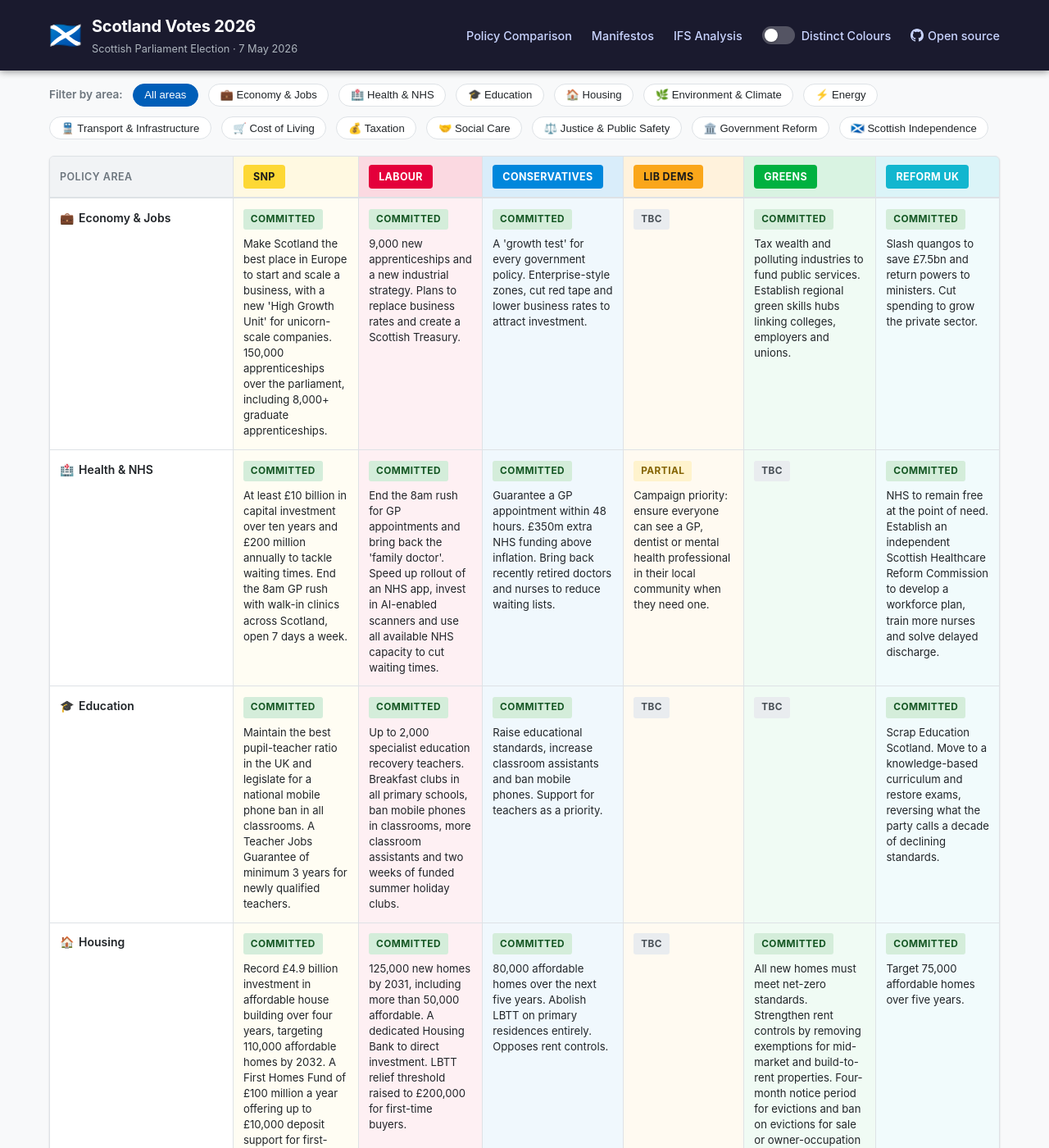
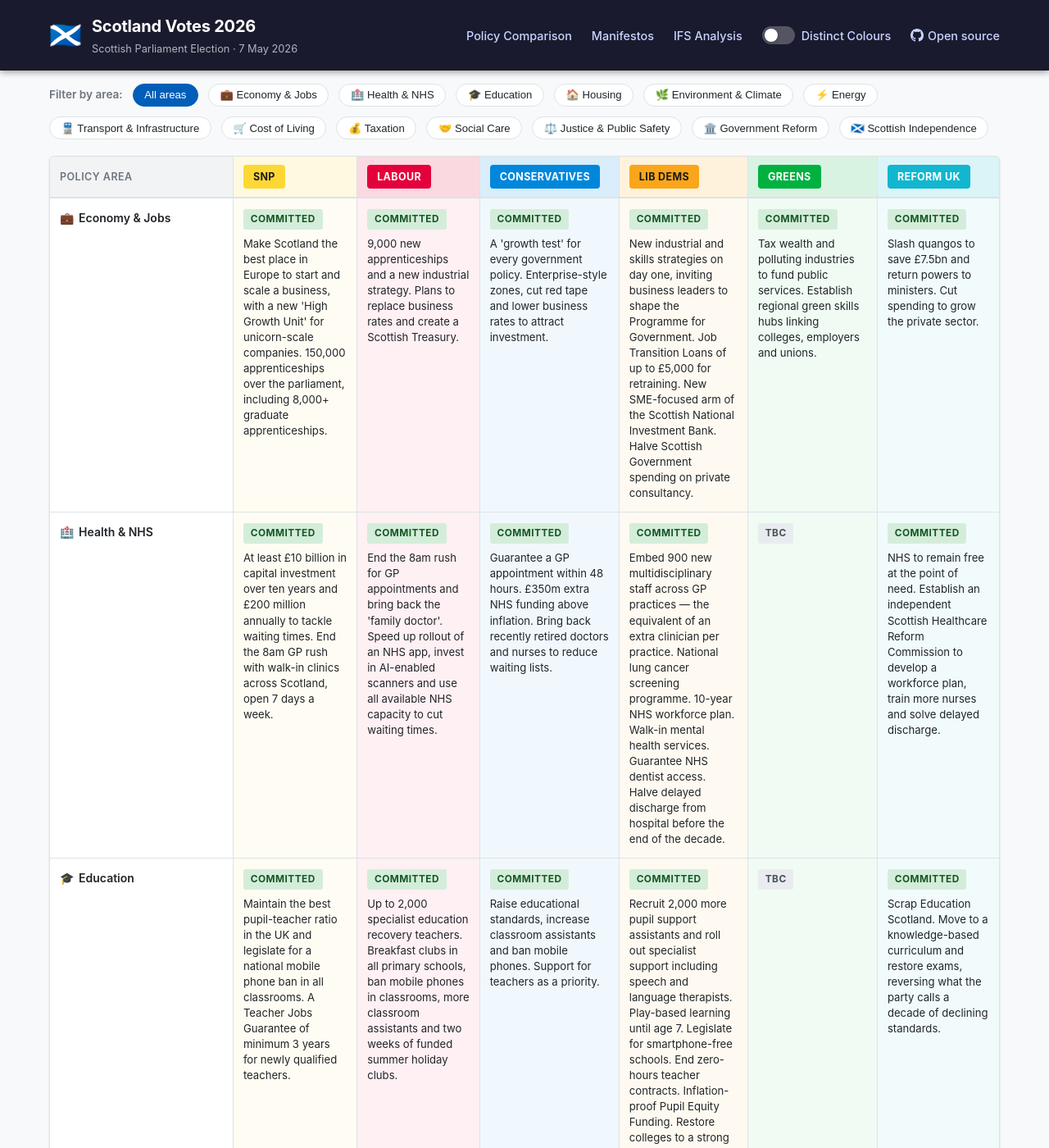
Before and after one commit to outrunthewolf/scotvote26.org, a Jekyll site: the page built from index.html, in a window 1280 px wide and 1400 px high, scrolled down 591 px. Shown: the whole window at 82% size. Built offline with Jekyll 4.4.1, drawn with Linux system fonts in a browser that asks for light colours; some of the changed text lies outside the part shown.

Commit message:
Updates for Lib Dems

```diff
--- a/_data/parties.yml
+++ b/_data/parties.yml
@@ -46,8 +46,8 @@
   colour: "#FAA61A"
   colour_rgb: "250,166,26"
   text_colour: "#1a1a1a"
-  manifesto_released: false
-  manifesto_date: null
+  manifesto_released: true
+  manifesto_date: "17 April 2026"
   manifesto_url: "https://www.scotlibdems.org.uk/2026-manifesto"
   leader: Alex Cole-Hamilton
   stance_independence: "Unionist. Opposes independence; supports a federal UK."
--- a/_data/policies.yml
+++ b/_data/policies.yml
@@ -22,8 +22,8 @@
       status: committed
       summary: "A 'growth test' for every government policy. Enterprise-style zones, cut red tape and lower business rates to attract investment."
     - party: libdem
-      status: tbc
-      summary: null
+      status: committed
+      summary: "New industrial and skills strategies on day one, inviting business leaders to shape the Programme for Government. Job Transition Loans of up to £5,000 for retraining. New SME-focused arm of the Scottish National Investment Bank. Halve Scottish Government spending on private consultancy."
     - party: greens
       status: committed
       summary: "Tax wealth and polluting industries to fund public services. Establish regional green skills hubs linking colleges, employers and unions."
@@ -45,8 +45,8 @@
       status: committed
       summary: "Guarantee a GP appointment within 48 hours. £350m extra NHS funding above inflation. Bring back recently retired doctors and nurses to reduce waiting lists."
     - party: libdem
-      status: partial
-      summary: "Campaign priority: ensure everyone can see a GP, dentist or mental health professional in their local community when they need one."
+      status: committed
+      summary: "Embed 900 new multidisciplinary staff across GP practices — the equivalent of an extra clinician per practice. National lung cancer screening programme. 10-year NHS workforce plan. Walk-in mental health services. Guarantee NHS dentist access. Halve delayed discharge from hospital before the end of the decade."
     - party: greens
       status: tbc
       summary: null
@@ -68,8 +68,8 @@
       status: committed
       summary: "Raise educational standards, increase classroom assistants and ban mobile phones. Support for teachers as a priority."
     - party: libdem
-      status: tbc
-      summary: null
+      status: committed
+      summary: "Recruit 2,000 more pupil support assistants and roll out specialist support including speech and language therapists. Play-based learning until age 7. Legislate for smartphone-free schools. End zero-hours teacher contracts. Inflation-proof Pupil Equity Funding. Restore colleges to a strong role in local economic development."
     - party: greens
       status: tbc
       summary: null
@@ -91,8 +91,8 @@
       status: committed
       summary: "80,000 affordable homes over the next five years. Abolish LBTT on primary residences entirely. Opposes rent controls."
     - party: libdem
-      status: tbc
-      summary: null
+      status: committed
+      summary: "Target 25,000 new homes built annually. 10,000 dedicated key worker homes. Help to Renovate loan scheme for neglected properties. Young Homeless Guarantee. Replace council tax with a land value system. Consult on LBTT exemptions for brownfield sites and downsizers."
     - party: greens
       status: committed
       summary: "All new homes must meet net-zero standards. Strengthen rent controls by removing exemptions for mid-market and build-to-rent properties. Four-month notice period for evictions and ban on evictions for sale or owner-occupation in the first 12 months."
@@ -114,8 +114,8 @@
       status: partial
       summary: "Back oil and gas industry alongside support for new nuclear power. Less emphasis on accelerating net zero targets."
     - party: libdem
-      status: tbc
-      summary: null
+      status: committed
+      summary: "Net zero by 2045 with a clear roadmap. Emergency insulation programme to cut household bills. Clean Water Act to tackle sewage dumping. Expand woodlands using at least 50% native species. Double fixed penalty for littering. Remove ideological opposition to Small Modular Reactors. Oppose fracking."
     - party: greens
       status: committed
       summary: "Get Scotland back on track for net zero by 2045 with a coordinated climate action delivery programme. £600m investment in onshore and offshore wind, wave and solar to lower energy bills."
@@ -137,8 +137,8 @@
       status: committed
       summary: "Back North Sea oil and gas alongside support for new nuclear power as part of a balanced energy policy."
     - party: libdem
-      status: tbc
-      summary: null
+      status: committed
+      summary: "Emergency insulation programme and accelerated rollout of heat pumps and district heating. Quadruple solar energy generation this parliament. Overhaul community benefit rules so local areas get more from nearby renewable projects. Open to Small Modular Reactors subject to proper scrutiny. Support carbon capture, creating up to 15,000 jobs."
     - party: greens
       status: committed
       summary: "£600m investment programme in onshore and offshore wind, wave and solar. Zero-carbon energy to lower bills and cut emissions."
@@ -160,8 +160,8 @@
       status: committed
       summary: "National pothole fund, trunk road upgrades and bridge restoration across Scotland."
     - party: libdem
-      status: tbc
-      summary: null
+      status: committed
+      summary: "Ferries Bill to end the island ferry fiasco. TfL-style bus model giving communities control over routes. Nationwide tap-and-go transport with a daily spend cap. A9 dualling accelerated; A96 dualling timetable within 100 days. Dangerous Roads Programme. More late-night ScotRail services and new stations."
     - party: greens
       status: committed
       summary: "All new homes must be connected to zero-carbon public transport. Reduce transport emissions as part of the climate action delivery programme."
@@ -183,8 +183,8 @@
       status: committed
       summary: "Cut taxes so people keep more of their own money. Raise the income tax threshold and reduce rates to ease cost-of-living pressure."
     - party: libdem
-      status: partial
-      summary: "Tackling the cost-of-living crisis listed as a campaign focus. Full detail pending manifesto (17 April)."
+      status: committed
+      summary: "Emergency insulation programme to cut energy bills. Job Transition Loans up to £5,000 for retraining. UK-EU customs union described as the single biggest lever for reducing costs. 25,000 new homes a year to ease housing costs. Fairer childcare for working families."
     - party: greens
       status: committed
       summary: "Lower energy bills through £600m renewable investment. Stronger tenant protections to limit housing costs."
@@ -206,8 +206,8 @@
       status: committed
       summary: "Raise the income tax threshold to £13,892 by 2031 (saving ~£250/year). Income tax rate of 19% up to the higher rate. Higher rate threshold raised to £50,270 to match the rest of the UK. Abolish LBTT on primary residences entirely."
     - party: libdem
-      status: tbc
-      summary: null
+      status: committed
+      summary: "Lift tax thresholds with inflation where funds allow and gradually close the income tax differential with England. Replace council tax with a land value system. Reform business rates with a land value element. Air Departure Tax devolution. Private jet tax. Point of entry levy powers for councils."
     - party: greens
       status: committed
       summary: "Tax wealth and polluting industries to pay for public services. Ask the richest in society to pay more."
@@ -229,8 +229,8 @@
       status: tbc
       summary: null
     - party: libdem
-      status: tbc
-      summary: null
+      status: committed
+      summary: "National bargaining on care worker pay and a new career ladder. Increase Carer Support Payment by £400 a year. Young Carers' Leads in every school and college. Halve delayed discharge from hospital before the end of the decade. Key worker housing to help care staff take up posts."
     - party: greens
       status: committed
       summary: "Free social care at the point of need — ending non-residential care charges as a first step. Gradually end outsourcing to private companies by bringing care homes into public or community ownership. Raise social care worker wages as a priority and recognise the third sector as an equal partner in delivery."
@@ -252,8 +252,8 @@
       status: committed
       summary: "Repeal the Hate Crime and Public Order Act. Tougher sentencing and more prison capacity."
     - party: libdem
-      status: tbc
-      summary: null
+      status: committed
+      summary: "Strengthen the Retail Crime Taskforce. Invest in robust community sentences as credible alternatives to prison. Reduce reoffending through education and welfare checks within 48 hours of release. Independent director of prosecutions. Restorative justice. Inject local democracy back into Police Scotland."
     - party: greens
       status: committed
       summary: "Prevention and community justice over incarceration — reduce the prison population by investing in youth work, trauma-informed practice and community sentences. Recognise misogyny in Scots law and fund violence prevention services. Reverse cuts to legal aid and reinvest in housing, mental health and addiction services to address the root causes of crime."
@@ -275,8 +275,8 @@
       status: committed
       summary: "Cut quangos by at least a quarter. Introduce a Taxpayer Savings Act to ensure public money is spent efficiently."
     - party: libdem
-      status: tbc
-      summary: null
+      status: committed
+      summary: "Accountability Act to enshrine the Ministerial Code in law and introduce MSP recall. End SNP centralisation and shift power to local government. Change Holyrood voting system to STV. Back a written federal UK constitution. Halve Scottish Government consultancy spend. Reboot the civil service."
     - party: greens
       status: tbc
       summary: null
@@ -299,7 +299,7 @@
       summary: "Strongly opposes independence and any further referendums. Positions the election as a choice between SNP division and Conservative stability."
     - party: libdem
       status: opposed
-      summary: "Opposes independence. Supports a federal UK as an alternative to both the status quo and separation."
+      summary: "Firmly opposes independence and a second referendum. Backs a federal UK with a written constitution instead, with power devolved as close as possible to communities."
     - party: greens
       status: committed
       summary: "Supports Scottish independence as part of building a greener, fairer country. Would use Holyrood to advance the case for independence."
--- a/index.html
+++ b/index.html
@@ -22,7 +22,7 @@
     </div>
 
     <div class="tbc-notice">
-      <strong>Lib Dem manifesto due 17 April.</strong> All other parties now tracked. Check back regularly — election day is 7 May 2026.
+      <strong>All six manifestos now published.</strong> Some policy areas are still being updated as full manifesto detail is reviewed. Election day is 7 May 2026.
     </div>
 
     <!-- Legend -->
```
Also changed, not shown: .claude/settings.local.json, 1 other file.
